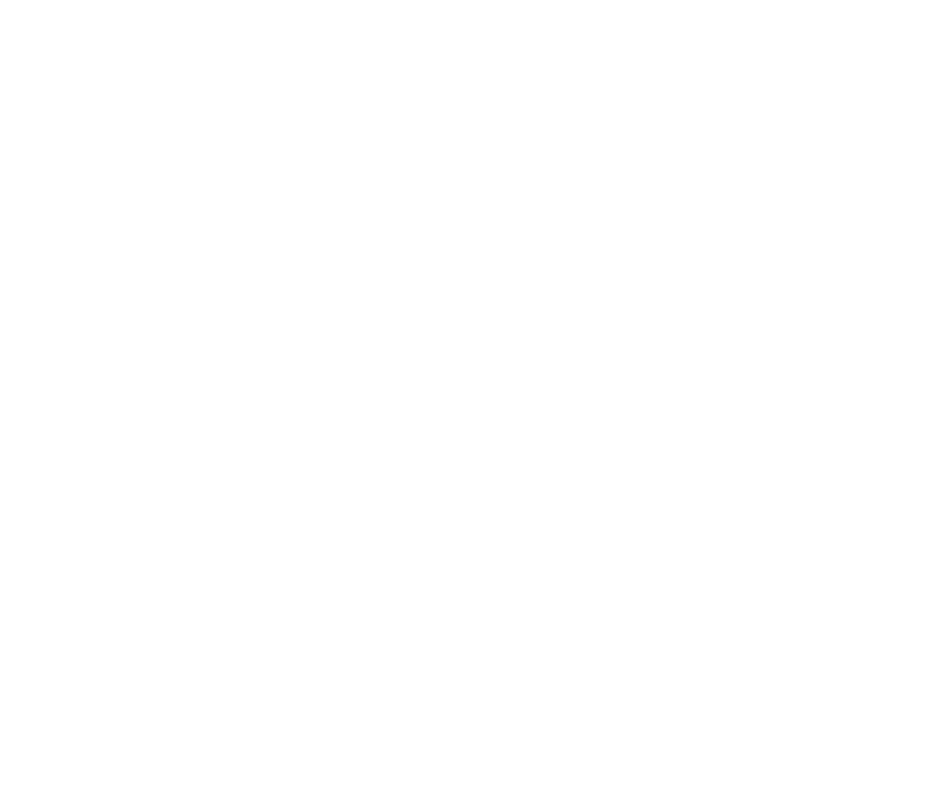
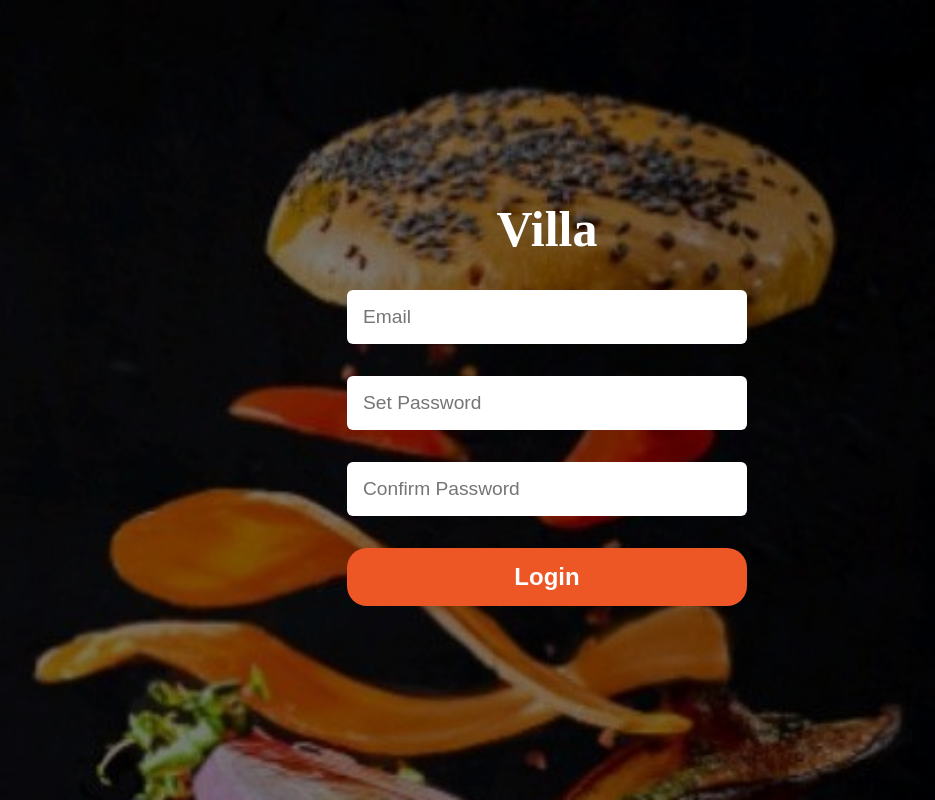
Before and after one commit to Jobsidney/The-Villa, a React (Create React App) app in the folder FrontEnd/: page /signUp in a window 1280 px wide. Before the commit this address had no page. Shown: the whole page, without its empty margins (93-1028 px from the left). Built offline with nearby package versions, Linux system fonts and the light colour scheme; a web font is replaced by a local one.

Commit message:
SignUp login setUp

```diff
--- a/FrontEnd/src/components/Credentials/Form.js
+++ b/FrontEnd/src/components/Credentials/Form.js
@@ -2,12 +2,12 @@ import React from 'react'
 import Login from './Login'
 import login from './login.css'
 import SignUp from './SignUp'
-function Form() {
+function Form({data}) {
   return (
     <div className="image2">
         <div className='overlay'>
           <div className="all">
-            <Login/>
+          {data}
 
           </div>
          </div>
--- a/FrontEnd/src/components/Credentials/Login.js
+++ b/FrontEnd/src/components/Credentials/Login.js
@@ -1,5 +1,5 @@
 import React,{useState,useEffect} from 'react'
-
+import { Link } from 'react-router-dom'
 function Login() {
 
 const [users,setUser]=useState('');
@@ -48,7 +48,7 @@ function handleSubmit(event){
             <div className="hor"><hr/>
             </div>
         </div>
-        <h3 id="account">Don't have an account? <a href ="" id="sign">Sign up</a></h3>
+        <h3 id="account">Don't have an account? <Link to="/signUp" id="sign">Sign up</Link></h3>
     </form>
   )
 }
--- a/FrontEnd/src/index.js
+++ b/FrontEnd/src/index.js
@@ -11,6 +11,8 @@ import BreakFast from './components/MENU/Breakfast/BreakFast';
 import Dessert from './components/MENU/Desserts/Dessert';
 import Lunch from './components/MENU/Lunch/Lunch';
 import QuickDrinks from './components/MENU/cocktails/QuickDrinks';
+import Login from './components/Credentials/Login';
+import SignUp from './components/Credentials/SignUp';
 
 const root = ReactDOM.createRoot(document.getElementById('root'));
 root.render(
@@ -25,7 +27,8 @@ root.render(
           <Route path="lunchDinner" element={<Lunch/>}/>
           <Route path="quickDrinks" element={<QuickDrinks/>}/>
     </Route>
-    <Route path='/login' element={<Form/>}/>
+    <Route path='/login' element={<Form data={<Login/>}/>}/>
+    <Route path='/signUp' element={<Form data={<SignUp/>}/>}/>
   </Routes>
   </BrowserRouter>
   </React.StrictMode>
```
